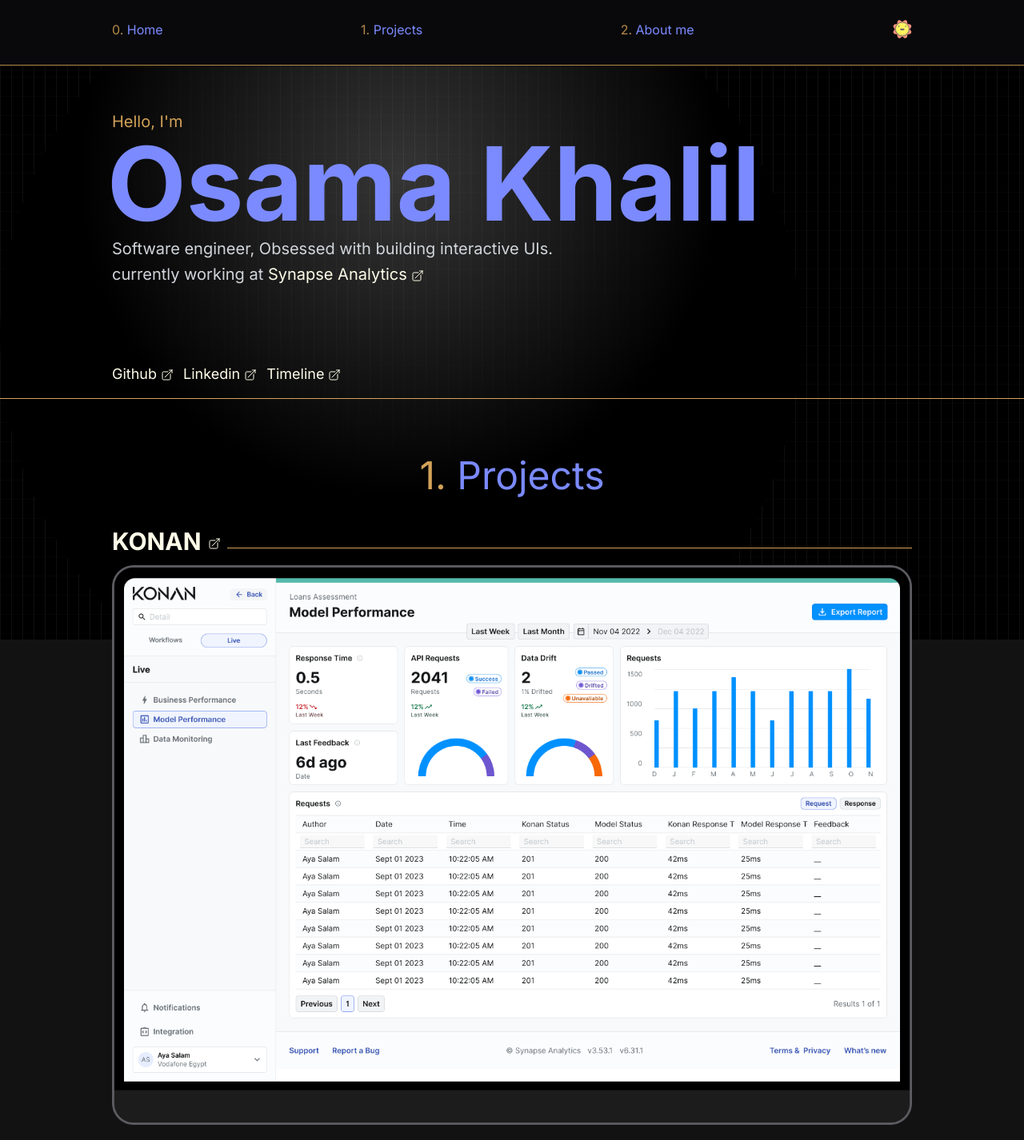
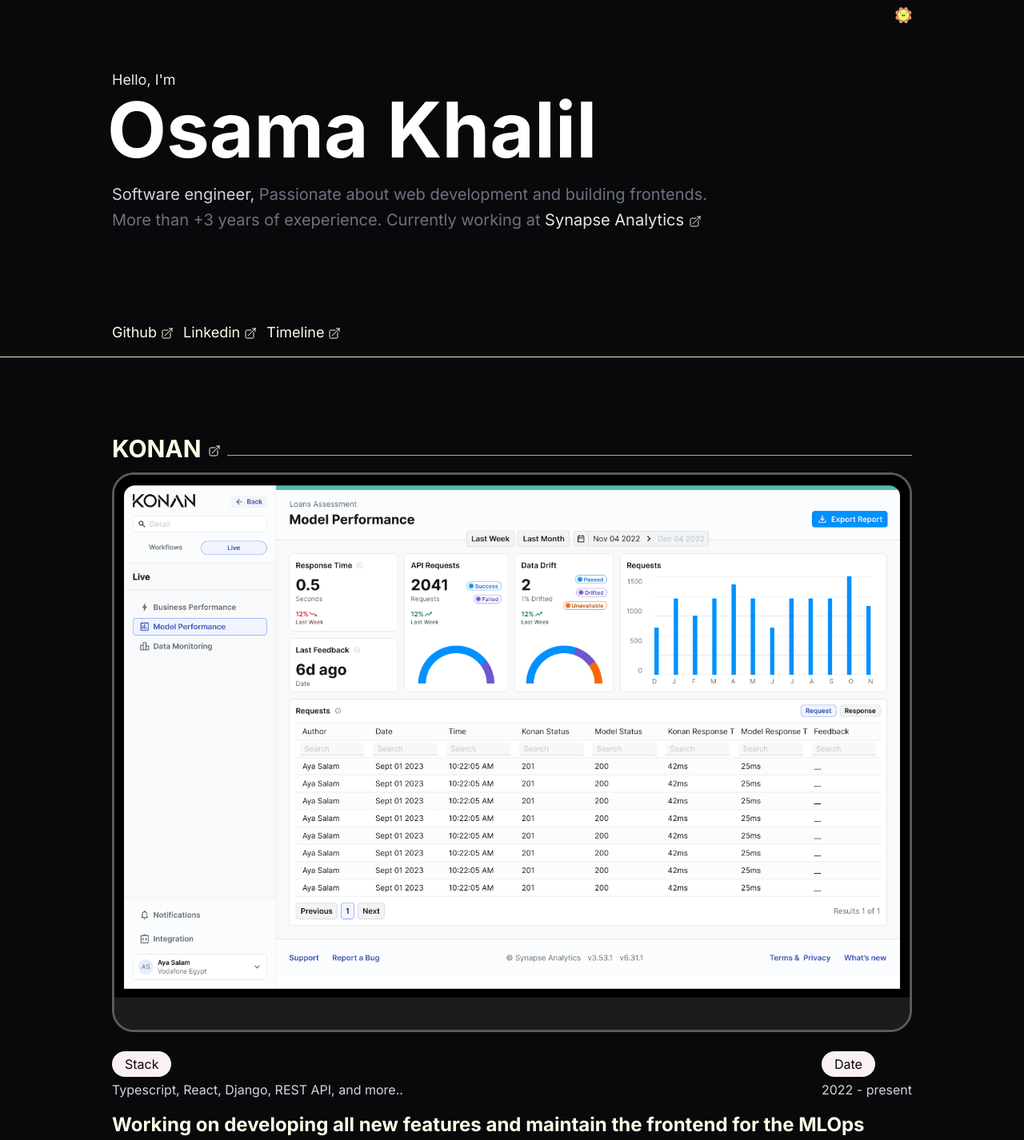
Before and after one commit to OsamaKhalilMohamed/Portfolio, a Next.js app: page / in a window 1280 px wide. Shown: the top 1426 px of the page at 80% size. Built offline with nearby package versions, Linux system fonts and the light colour scheme.

Commit message:
will continue later

```diff
--- a/src/components/LoadingState.tsx
+++ b/src/components/LoadingState.tsx
@@ -6,7 +6,7 @@ export default function LoadingState() {
 
   return (
     <div className="flex h-full min-h-[90dvh] w-full flex-col items-center justify-center">
-      <div className="fixed left-0 top-0 -z-10 h-full w-full">
+      {/* <div className="fixed left-0 top-0 -z-10 h-full w-full">
         {theme === "dark" || theme !== "light" ? (
           <div className="relative h-full w-full bg-black">
             <div className="absolute bottom-0 left-0 right-0 top-0 bg-[linear-gradient(to_right,#4f4f4f2e_1px,transparent_1px),linear-gradient(to_bottom,#8080800a_1px,transparent_1px)] bg-[size:14px_24px]"></div>
@@ -17,7 +17,7 @@ export default function LoadingState() {
             <div className="absolute bottom-0 left-0 right-0 top-0 bg-[radial-gradient(circle_800px_at_100%_200px,#d5c5ff,transparent)]"></div>
           </div>
         )}
-      </div>
+      </div> */}
       <div className="flex	h-36 w-56  items-center justify-center rounded-lg border-2 border-[#d58322] bg-transparent text-start text-7xl font-extrabold text-[#103090]  transition-opacity dark:border-[#d2a258] ">
         OS
       </div>
--- a/src/components/Navbar.tsx
+++ b/src/components/Navbar.tsx
@@ -1,94 +1,27 @@
-import React, { useEffect, useRef, useState } from "react";
+import React from "react";
 import ToggleButton from "./ToggleButton";
 import Link from "next/link";
-import { useTheme } from "next-themes";
 
 export default function Navbar(): React.ReactElement {
-  const [prevScrollPos, setPrevScrollPos] = useState(0);
-  const ref = useRef<any>(null);
-  const { theme } = useTheme();
-
-  useEffect(() => {
-    const handleScroll = () => {
-      const currentScrollPos = window.scrollY;
-      if (ref.current) {
-        if (currentScrollPos < prevScrollPos) {
-          ref.current.style.position = "sticky";
-          ref.current.style.top = "0px";
-        } else {
-          ref.current.style.position = "";
-          ref.current.style.top = "";
-        }
-      }
-
-      setPrevScrollPos(currentScrollPos);
-    };
-
-    window.addEventListener("scroll", handleScroll);
-
-    return () => {
-      window.removeEventListener("scroll", handleScroll);
-    };
-  }, [prevScrollPos]);
-
   return (
     <>
-      <div className="fixed left-0 top-0 -z-10 h-full w-full">
+      {/* <div className="fixed left-0 top-0 -z-10 h-full w-full">
         {theme === "dark" || theme !== "light" ? (
           <div className="relative h-full w-full bg-black">
-            <div className="absolute bottom-0 left-0 right-0 top-0 bg-[linear-gradient(to_right,#4f4f4f2e_1px,transparent_1px),linear-gradient(to_bottom,#8080800a_1px,transparent_1px)] bg-[size:14px_24px]"></div>
+            <div className="absolute bottom-0 left-0 right-0 top-0 bg-[size:14px_24px]"></div>
             <div className="absolute left-0 right-0 top-[-10%] h-[1000px] w-[1000px] rounded-full bg-[radial-gradient(circle_400px_at_50%_300px,#fbfbfb36,#000)]"></div>
           </div>
         ) : (
-          <div className="absolute inset-0 -z-10 h-full w-full bg-white bg-[linear-gradient(to_right,#f0f0f0_1px,transparent_1px),linear-gradient(to_bottom,#f0f0f0_1px,transparent_1px)] bg-[size:6rem_4rem]">
+          <div className="absolute inset-0 -z-10 h-full w-full ">
             <div className="absolute bottom-0 left-0 right-0 top-0 bg-[radial-gradient(circle_800px_at_100%_200px,#d5c5ff,transparent)]"></div>
           </div>
         )}
+      </div> */}
+      <div className="z-[999] flex w-full items-center justify-center shadow-sm   dark:bg-zinc-950">
+        <div className="mt-2 flex w-5/6 max-w-[1000px] flex-row-reverse items-center justify-between">
+          <ToggleButton />
+        </div>
       </div>
-      <nav
-        ref={ref}
-        className="z-[999] box-border flex w-full items-center justify-center border-b border-b-amber-600 bg-zinc-50 pb-8 pt-4 shadow-sm  dark:border-b-[#b48948] dark:bg-zinc-950"
-      >
-        <div className="mt-2 flex w-5/6 max-w-[1000px] items-center justify-between">
-          <button className={`cursor-pointer font-inter hover:opacity-70 `}>
-            <Link href="/" scroll>
-              <span className="text-[#103090] dark:text-[#7b8afe]">
-                {" "}
-                <span className="text-[#423411] dark:text-[#b48948]">
-                  0.{" "}
-                </span>{" "}
-                Home
-              </span>
-            </Link>
-          </button>
-          <button className={`cursor-pointer font-inter hover:opacity-70 `}>
-            <Link href="/#projects" scroll>
-              <span className="text-[#103090] dark:text-[#7b8afe]">
-                {" "}
-                <span className="text-[#423411] dark:text-[#b48948]">
-                  1.{" "}
-                </span>{" "}
-                Projects
-              </span>
-            </Link>
-          </button>
-
-          <button className={`cursor-pointer font-inter hover:opacity-70 `}>
-            <Link href="/#about" scroll>
-              <span className="text-[#103090] dark:text-[#7b8afe]">
-                {" "}
-                <span className="text-[#423411] dark:text-[#b48948]">
-                  2.{" "}
-                </span>{" "}
-                About me
-              </span>
-            </Link>
-          </button>
-          <div>
-            <ToggleButton />
-          </div>
-        </div>
-      </nav>
     </>
   );
 }
--- a/src/components/ProjectShowCase.tsx
+++ b/src/components/ProjectShowCase.tsx
@@ -102,12 +102,6 @@ export default function ProjectShowCase(props: Readonly<Props>) {
               {date}
             </span>
           </p>
-          <p className="mb-2 flex flex-col items-start justify-start gap-1 md:mb-0">
-            <Tag variant="professional" title="Type" />
-            <span className="font-inter text-gray-700 dark:text-gray-300">
-              {type}
-            </span>
-          </p>
         </div>
         {description && (
           <p className="mt-4 text-xl font-bold md:text-2xl">{description}</p>
--- a/src/components/Tag.tsx
+++ b/src/components/Tag.tsx
@@ -8,13 +8,7 @@ type Props = {
 export default function Tag({ title, variant }: Props): React.ReactElement {
   return (
     <div
-      className={`rounded-md px-2.5 py-0.5 ${
-        variant === "stack"
-          ? `bg-[#4c175c]  text-[#b457d3]  dark:bg-[#9862ab] dark:text-[#43264d]`
-          : variant === "date"
-          ? `bg-[#339260]  text-[#64e09c]  dark:bg-[#2c6126] dark:text-[#6ab162]`
-          : `bg-[#0b5fb2]  text-[#5e94d5]  dark:bg-[#073c73] dark:text-[#7599c6]`
-      }`}
+      className={`rounded-full px-4 py-1 dark:bg-[#faf1f3]  dark:text-[#0c0301] `}
     >
       {title}
     </div>
--- a/src/components/ToggleButton.tsx
+++ b/src/components/ToggleButton.tsx
@@ -26,9 +26,9 @@ export default function ToggleButton(): React.ReactElement {
       {imageSrc && (
         <Image
           src={imageSrc}
-          height={25}
-          width={25}
-          className="cursor-pointer"
+          height={22}
+          width={22}
+          className="transform cursor-pointer transition duration-150 hover:scale-95 active:scale-75"
           onClick={() =>
             theme == "dark" ? setTheme("light") : setTheme("dark")
           }
--- a/src/pages/index.tsx
+++ b/src/pages/index.tsx
@@ -20,33 +20,36 @@ export default function Home(): React.ReactElement {
         <link rel="icon" href="/favicon.ico" />
       </Head>
 
-      <main className="flex h-full min-h-screen w-full max-w-[100%] flex-col items-center justify-start overflow-hidden scroll-smooth pb-8">
+      <main className="flex h-full min-h-screen w-full max-w-[100%] flex-col items-center justify-start overflow-hidden scroll-smooth pb-8 dark:bg-zinc-950">
         <div
           id="home"
           ref={homeRef}
           className="mt-8 flex w-5/6 max-w-[1000px] flex-col items-center justify-center  md:mt-14"
         >
-          <div className="flex	 h-full w-full flex-col  items-start bg-gradient-to-r bg-clip-text text-center text-2xl text-[#103090] text-transparent dark:text-[#7b8afe] md:min-h-[45dvh]">
+          <div className="flex	 h-full w-full flex-col  items-start text-center text-2xl text-[#103090] text-transparent dark:text-white md:min-h-[45dvh]">
             <div className="flex h-full w-full grow flex-col justify-between ">
               <div className="flex h-full w-full flex-col justify-center">
                 <div className="flex flex-grow flex-col flex-nowrap items-start justify-center md:mx-0 md:justify-start md:px-0">
-                  <p className="flex text-start text-xl text-[#423411] dark:text-[#d2a258]">
+                  <p className="flex text-start text-lg text-[#423411] dark:text-[#eaeaea]">
                     Hello, I'm
                   </p>
-                  <h1 className="-ml-0.5 flex px-0 text-start text-7xl font-bold text-[#103090] dark:text-[#7b8afe] md:-ml-1.5 md:text-9xl">
+                  <h1 className="-ml-0.5 flex px-0 text-start text-5xl font-bold text-[#103090] dark:text-white md:-ml-1.5 md:text-8xl">
                     Osama Khalil
                   </h1>
                 </div>
               </div>
 
-              <div className="w-full text-start leading-8  md:ml-0 md:leading-8">
+              <div className="mt-4 w-full text-start leading-8  md:ml-0 md:leading-8">
+                <span className="font-inter text-lg text-gray-700 dark:text-gray-500 md:text-xl">
                   <span className="font-inter text-lg text-gray-700 dark:text-gray-300 md:text-xl">
-                  Software engineer, Obsessed with building interactive UIs.
+                    Software engineer,{" "}
+                  </span>{" "}
+                  Passionate about web development and building frontends.
                 </span>
                 <br />
-                <span className="font-inter text-lg text-gray-700 dark:text-gray-300 md:text-xl">
-                  currently working at{"   "}
-                  <span className="text-neutral-950 dark:text-yellow-50">
+                <span className="font-inter text-lg text-gray-700 dark:text-gray-500 md:text-xl">
+                  More than +3 years of exeperience. Currently working at{"   "}
+                  <span className="text-neutral-950 dark:text-gray-200">
                     {" "}
                     Synapse Analytics{" "}
                     <Link
@@ -142,7 +145,7 @@ export default function Home(): React.ReactElement {
               </div>
             </div>
           </div>
-          <hr className="border-1 w-[100vw] border-[#d58322] duration-500  dark:border-[#d2a258]" />
+          <hr className="border-1 w-[100vw] border-[#d58322] duration-500  dark:border-[#e9ecc2]" />
         </div>
 
         {/* Projects section */}
@@ -150,55 +153,39 @@ export default function Home(): React.ReactElement {
           id="projects"
           className="mx-auto mt-8 flex w-5/6 max-w-[1000px] flex-col pb-4 text-neutral-950 dark:text-yellow-50 md:mt-16 md:justify-start"
         >
-          <p className="mb-2 mt-2 flex-grow text-center font-inter text-3xl md:text-5xl">
-            <span className="text-center text-[#103090] dark:text-[#7b8afe]">
-              <span className="text-3xl text-[#423411] dark:text-[#d2a258] md:text-5xl">
-                1.{""}
-              </span>{" "}
-              Projects
-            </span>
-          </p>
-
           <Projects />
         </div>
 
-        <hr className="border-1 w-full border-[#d58322] duration-500  dark:border-[#d2a258]" />
+        <hr className="border-1 w-full border-[#d58322] duration-500  dark:border-[#e9ecc2]" />
 
         {/* About me section*/}
         <div
           id="about"
           className="mt-8 flex w-5/6  max-w-[1000px] flex-col  text-neutral-950 dark:text-yellow-50 md:justify-start"
         >
-          <p className="my-8 mt-2 flex-grow text-center font-inter text-3xl md:text-5xl">
-            <span className="text-center text-[#103090] dark:text-[#7b8afe]">
-              <span className="text-3xl text-[#423411] dark:text-[#d2a258] md:text-5xl">
-                2.{""}
-              </span>{" "}
-              About me
-            </span>
-          </p>
           <div className="text-md mb-8 flex flex-col items-start justify-between text-start font-inter leading-9 text-neutral-950 dark:text-yellow-50 md:flex-row ">
-            <div className="mr-2 w-full md:w-4/6 md:max-w-[500px]">
-              Hi, I'm a front-end engineer, born and raised in Cairo - Egypt.
-              Very interested in building interactive UIs. I have a bachelor's
-              degree in computer science, class of 2020. I have +2 years of
-              professional experience in front-end development and the cycle of
-              software (web) development in general. on a mission to survive the
-              very rapid javascript world we're living in by activating "student
-              for life" mode. currently trying to learn Vue.js, if you're
-              interested you can see my tech and tools i'm usually using in my
-              work:{" "}
+            <div className="mr-2 w-full text-justify ">
+              Hi, I'm a passionate front-end engineer from Cairo, Egypt,
+              dedicated to crafting interactive and engaging user interfaces.
+              With a bachelor's degree in Computer Science (Class of 2020) and
+              over three years of experience, including leading front-end
+              projects, I have a solid understanding of the complete software
+              development lifecycle, particularly in web development. Embracing
+              the ever-evolving JavaScript ecosystem, I adopt a "student for
+              life" mindset to stay current with the latest technologies.
               <Link href={"/Tech"} className="h-fit w-fit ">
                 {" "}
-                <span className="border-b-2 border-dotted border-pink-400 text-neutral-950 dark:border-pink-700 dark:text-yellow-50">
+                <span className="border-b-2 text-neutral-950 dark:border-pink-700 dark:text-yellow-50">
                   Tech + Tools{" "}
                 </span>
               </Link>{" "}
-              . My top hobbies include: listening to music, watching movies,
-              gaming, and avoid writing regex. A wannabe Javascript ninja
-              engineer.
+              Hobbies When I'm not coding, you can find me listening to music,
+              watching movies, gaming, or creatively avoiding writing regex. I
+              aspire to become a JavaScript ninja, mastering the art of
+              front-end development.
             </div>
-            <div className="my-4 flex-col justify-start md:ml-4">
+          </div>
+          <div className="my-4 flex-col justify-start ">
             {/* IMAGES */}
             <Image
               src={osama2}
@@ -212,8 +199,7 @@ export default function Home(): React.ReactElement {
             />
           </div>
         </div>
-        </div>
-        <hr className="border-1 w-full border-[#d58322] duration-500  dark:border-[#d2a258]" />
+        <hr className="border-1 w-full border-[#d58322] duration-500  dark:border-[#e9ecc2]" />
       </main>
     </>
   );
```
Lines whose indentation alone changed are shown as unchanged.
